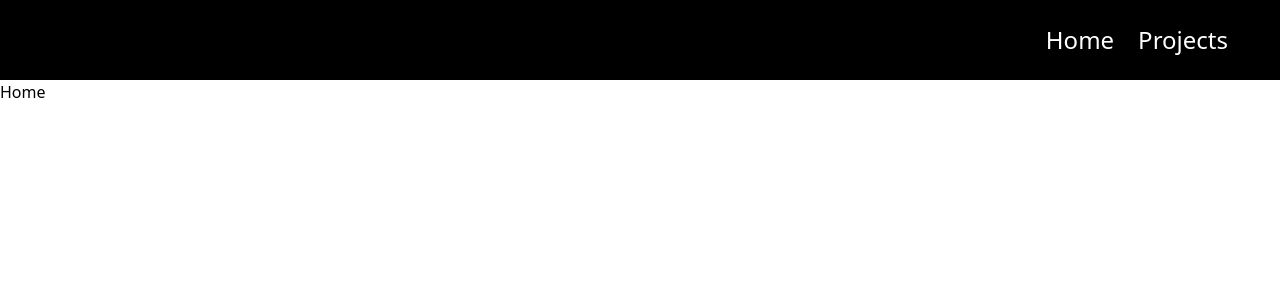
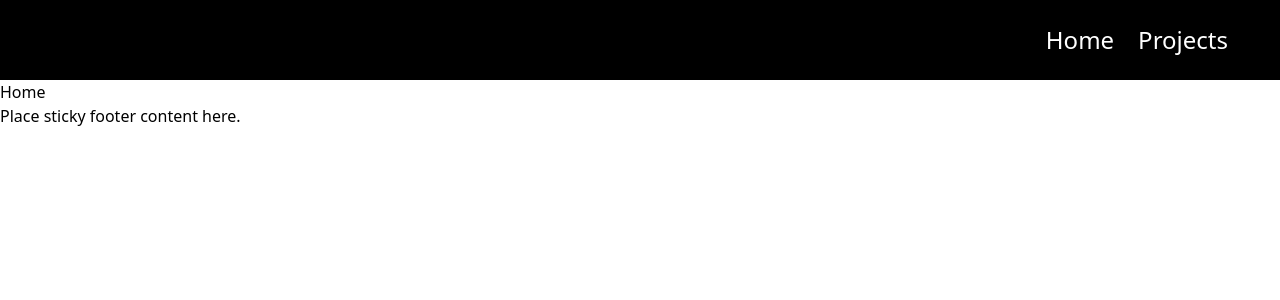
Before and after one commit to Lee3m/fyp, a React (Vite) app in the folder frontend/: page / in a window 1280 px wide. Shown: the top 300 px of the page. Built offline with nearby package versions, Linux system fonts and the light colour scheme.

Commit message:
added footer

```diff
--- /dev/null
+++ b/frontend/src/components/layout/Footer.jsx
@@ -0,0 +1,13 @@
+import "./Footer.scss";
+
+const Footer = () => {
+  return (
+    <footer className="footer">
+      <div className="container">
+        <span className="text-muted">Place sticky footer content here.</span>
+      </div>
+    </footer>
+  );
+};
+
+export default Footer;
--- a/frontend/src/components/layout/Layout.jsx
+++ b/frontend/src/components/layout/Layout.jsx
@@ -1,5 +1,6 @@
 import React from "react";
-import NavigationBar from "../ui/NavigationBar";
+import NavigationBar from "./NavigationBar";
+import Footer from "./Footer";
 import "./Layout.scss"; // Import the stylesheet
 
 function Layout({ children }) {
@@ -7,6 +8,7 @@
     <>
       <NavigationBar />
       <main className="main-content">{children}</main>
+      <Footer />
     </>
   );
 }
```
Also changed, not shown: frontend/src/components/layout/Footer.scss (added), frontend/src/components/layout/NavigationBar.jsx (renamed from frontend/src/components/ui/NavigationBar.jsx), frontend/src/components/layout/NavigationBar.scss (renamed from frontend/src/components/ui/NavigationBar.scss), 1 other file (tests, documents, lock files or other folders).
